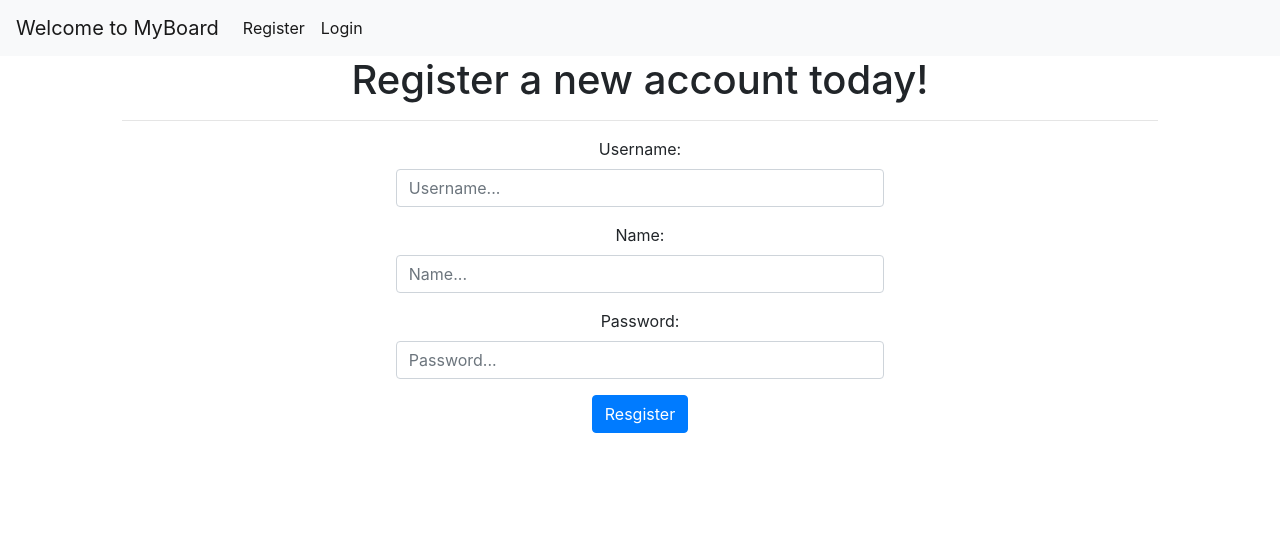
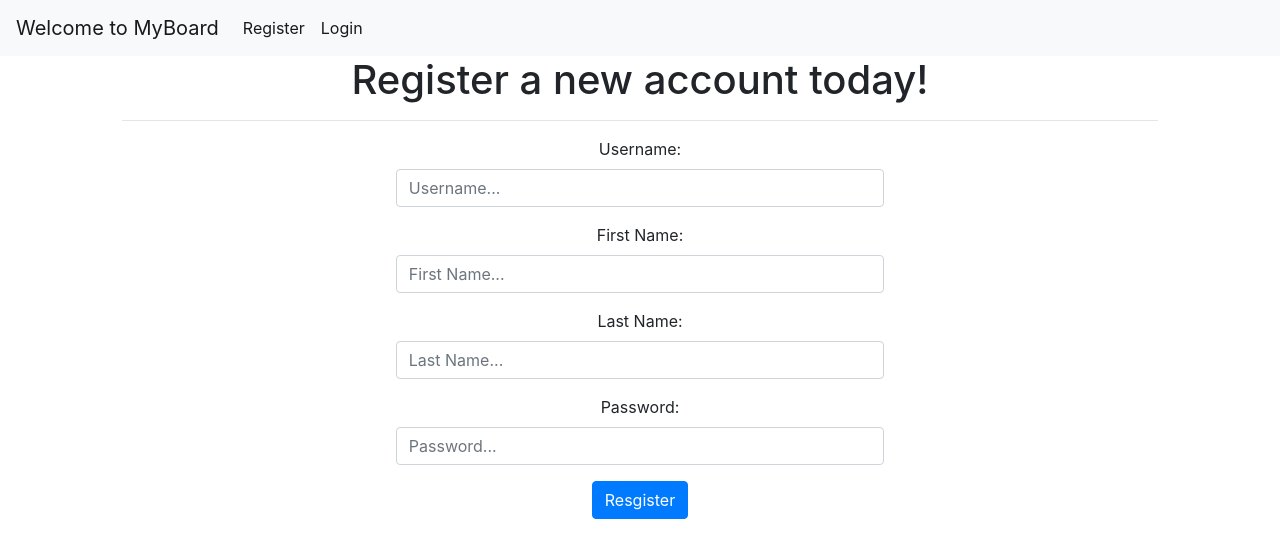
Before and after one commit to WiegnerO/MyBoardClient, an Angular app: page /registerPage in a window 1280 px wide. Shown: the top 558 px of the page. Built offline with nearby package versions, Linux system fonts and the light colour scheme.

Commit message:
updated the api cals

```diff
--- a/src/app/app-routing.module.ts
+++ b/src/app/app-routing.module.ts
@@ -16,8 +16,8 @@ const routes: Routes = [
   {path : 'userpage' , canActivate: [RouteGuardServiceLoggedIn], component : UserPageComponent},
   {path : 'loginPage' , canActivate: [RouteGuardServiceLoggedOut], component : LoginPageComponent},
   {path : 'registerPage', canActivate: [RouteGuardServiceLoggedOut], component : RegisterPageComponent},
-  {path : 'messageBoard', canActivate: [RouteGuardServiceLoggedIn], component : MessageBoardPageComponent},
-  {path : 'messageBoard/:Mid', canActivate: [RouteGuardServiceLoggedIn], component : MessageBoardPageComponent}
+  //{path : 'messageBoard', canActivate: [RouteGuardServiceLoggedIn], component : MessageBoardPageComponent},
+  {path : 'messageBoard/:Bid', canActivate: [RouteGuardServiceLoggedIn], component : MessageBoardPageComponent}
 ];
 
 @NgModule({
--- a/src/app/message-board/message-board-page/message-board-page.component.ts
+++ b/src/app/message-board/message-board-page/message-board-page.component.ts
@@ -14,8 +14,8 @@ export class MessageBoardPageComponent implements OnInit {
   constructor(private route:ActivatedRoute) { }
 
   ngOnInit(): void {
-    this.messageBoardName = this.route.snapshot.params['Mid'];
-    console.log(this.messageBoardName)
+    this.messageBoardName = this.route.snapshot.params['Bid'];
+    console.log("This is the Boardid " +this.messageBoardName)
   }
 
   childMessageEvent(event){
--- a/src/app/message-board/posted-messages/posted-messages.component.ts
+++ b/src/app/message-board/posted-messages/posted-messages.component.ts
@@ -16,8 +16,7 @@ export class PostedMessagesComponent implements OnInit {
   constructor(private webSevice : WebService) { }
 
   ngOnInit(): void {
-    console.log("hello ", this.messageBoard);
-      this.webSevice.getMessages().subscribe(res =>{
+      this.webSevice.getMessages(this.messageBoard).subscribe(res =>{
       this.messages = res;
     })
     //This is used in order to append a new message to the message board
--- a/src/app/message-board/user-message/user-message.component.ts
+++ b/src/app/message-board/user-message/user-message.component.ts
@@ -25,7 +25,6 @@ export class MessagesComponent implements OnInit {
   constructor(private webService : WebService , private authService : AuthenticationService) { }
 
   ngOnInit(): void {
-    console.log("hello user-message ", this.messageBoard);
     this.message.Bid = this.messageBoard;
   }
 
--- a/src/app/navigation-bar/navigation-bar.component.html
+++ b/src/app/navigation-bar/navigation-bar.component.html
@@ -9,10 +9,10 @@
         <a class="nav-link" href="loginPage">Login<span class="sr-only"></span></a>
       </li>
       <li class="nav-item active" *ngIf="(AS.isAuthenticated)">
-        <a class="nav-link" href="userpage"> {{AS.name}}'s Profile<span class="sr-only"></span></a>
+        <a class="nav-link" href="userpage">Profile<span class="sr-only"></span></a>
       </li>
       <li class="nav-item active" *ngIf="(AS.isAuthenticated)">
-        <a class="nav-link" href="messageBoard">messageBoard<span class="sr-only"></span></a>
+        <a class="nav-link" href="messageBoard">myBoards<span class="sr-only"></span></a>
       </li>
       <li class="nav-item active" *ngIf="(AS.isAuthenticated)">
         <a class="nav-link" href="loginPage" (click)="logout()">Logout<span class="sr-only"></span></a>
--- a/src/app/register-page/register-page.component.html
+++ b/src/app/register-page/register-page.component.html
@@ -15,14 +15,26 @@
               />
         </div>
         <div class="form-group">
-          <label for="username">Name:</label>
+          <label for="username">First Name:</label>
               <input
-                (ngModel)="newUser.name"
-                name="name"
-                id="name"
+                (ngModel)="newUser.fname"
+                name="fname"
+                id="fname"
                 type="text"
                 class="form-control"
-                placeholder="Name..."
+                placeholder="First Name..."
+                required
+              />
+        </div>
+        <div class="form-group">
+          <label for="username">Last Name:</label>
+              <input
+                (ngModel)="newUser.lname"
+                name="lname"
+                id="lname"
+                type="text"
+                class="form-control"
+                placeholder="Last Name..."
                 required
               />
         </div>
--- a/src/app/services/web.service.ts
+++ b/src/app/services/web.service.ts
@@ -29,8 +29,8 @@ export class WebService {
    * GET request to get all the messages of the generic board
    * this will later be personalized to a specific board but for now its for a single one
    */
-  getMessages() {
-    return this.http.get<Message[]>(this.BASE_URL + '/messages' , {headers: this.auth.tokenHeader} );
+  getMessages(Bid) {
+    return this.http.get<Message[]>(this.BASE_URL + '/messages/' + Bid , {headers: this.auth.tokenHeader} );
   }
 
   /**
```
Also changed, not shown: 1 other file (tests, documents, lock files or other folders).
